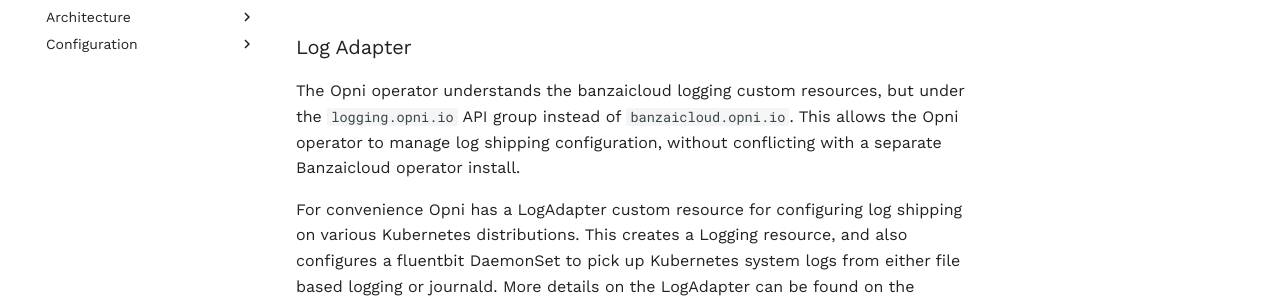
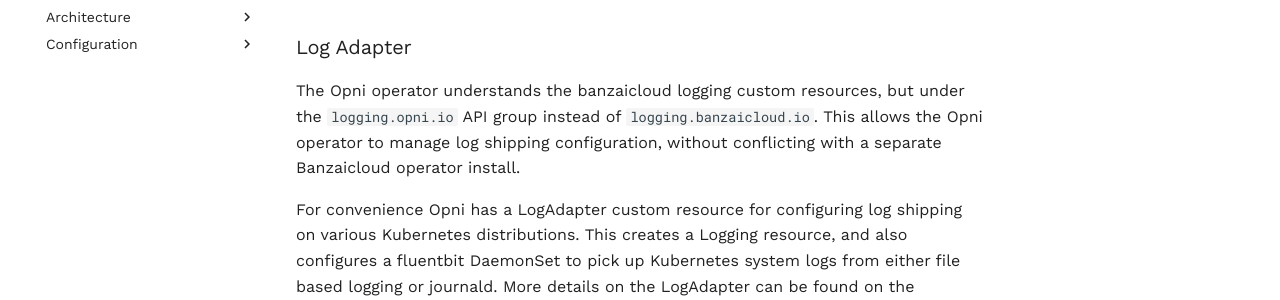
Before and after one commit to rancher/opni-docs, an MkDocs documentation site: the page built from docs/setup/log-shipping.md, in a window 1280 px wide and 900 px high. Shown: the part 256-556 px from the top of the window. Built offline with MkDocs 1.6.1 and Material for MkDocs 9.7.7, drawn with Linux system fonts in a browser that asks for light colours; comment, search, counter and statistics services are not loaded.

Commit message:
Fix up typoes

```diff
--- a/docs/setup/log-shipping.md
+++ b/docs/setup/log-shipping.md
@@ -4,7 +4,7 @@
 The Opni payload receiver service provides a http endpoint for receiving JSON formatted logs from the FluentD http output.  The recommended mechanism for configuring FluentD is to use the [Banzaicloud logging operator](https://banzaicloud.com/docs/one-eye/logging-operator/)
 
 ###Log Adapter
-The Opni operator understands the banzaicloud logging custom resources, but under the `logging.opni.io` API group instead of `banzaicloud.opni.io`.  This allows the Opni operator to manage log shipping configuration, without conflicting with a separate Banzaicloud operator install.
+The Opni operator understands the banzaicloud logging custom resources, but under the `logging.opni.io` API group instead of `logging.banzaicloud.io`.  This allows the Opni operator to manage log shipping configuration, without conflicting with a separate Banzaicloud operator install.
 
 For convenience Opni has a LogAdapter custom resource for configuring log shipping on various Kubernetes distributions.  This creates a Logging resource, and also configures a fluentbit DaemonSet to pick up Kubernetes system logs from either file based logging or journald.  More details on the LogAdapter can be found on the [LogAdapter configuration page](../../configuration/logadapter/).
 
```
Also changed, not shown: docs/index.md (+1 -1 lines).
